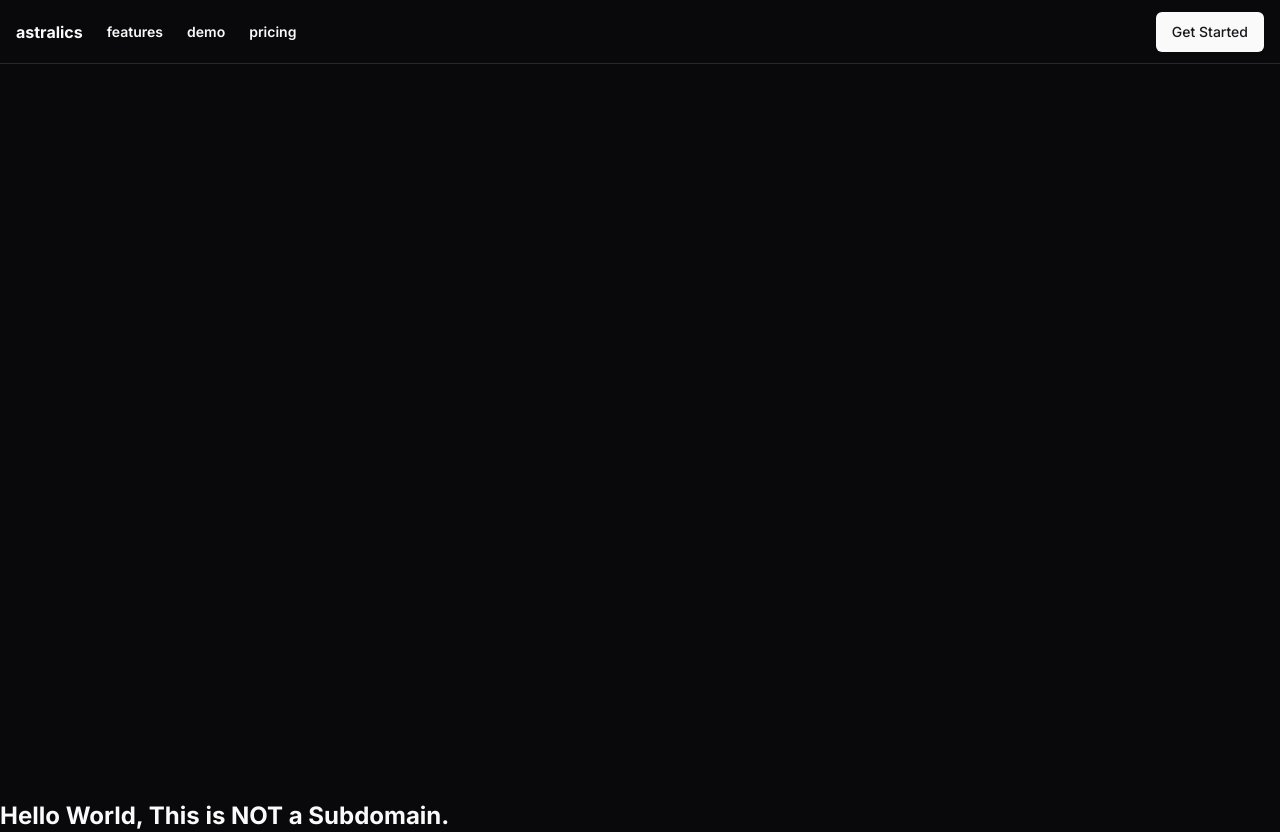
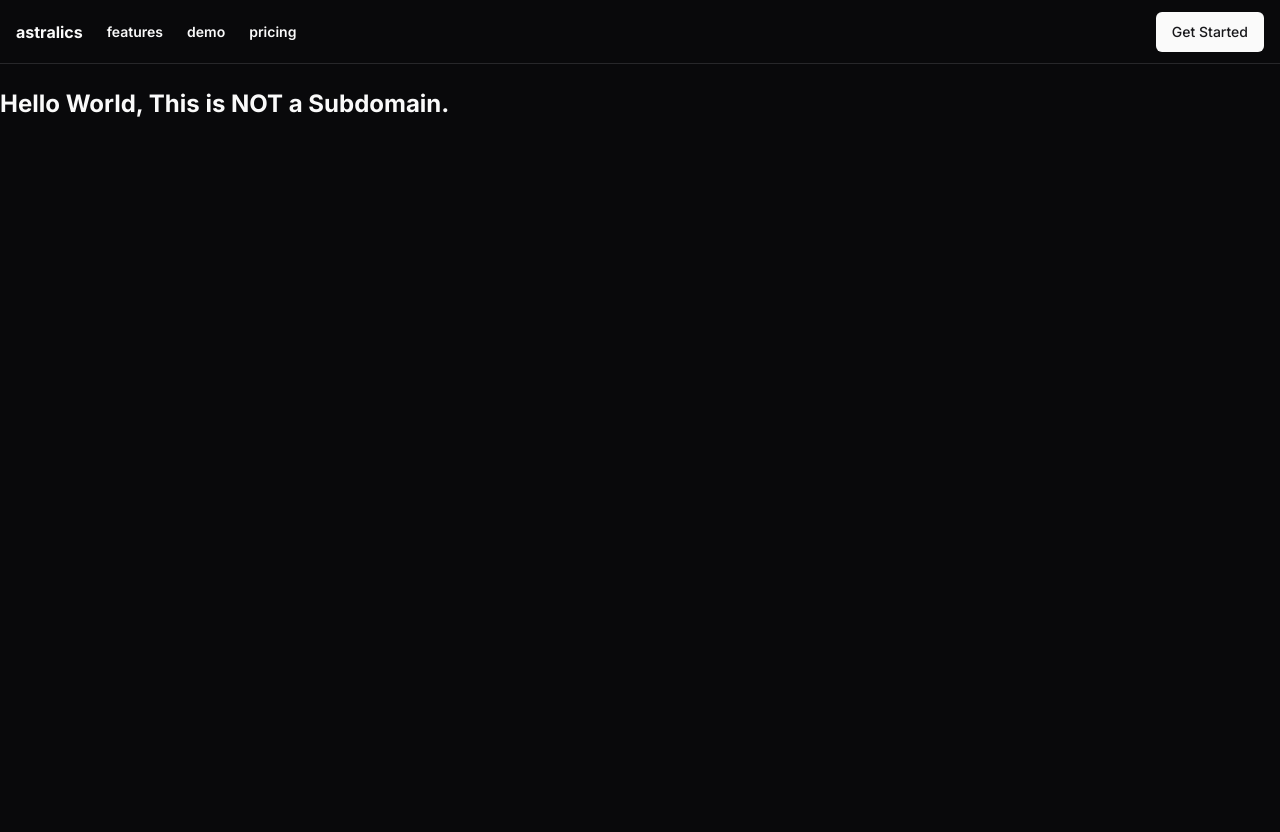
Before and after one commit to ramezj/astralics-v2, a Next.js app: page / in a window 1280 px wide. After the commit the page ends 800 px from the top, so only its background shows below. Built offline with nearby package versions, Linux system fonts and the light colour scheme; no server answers.

Commit message:
fixed screen height bug

```diff
--- a/app/page.tsx
+++ b/app/page.tsx
@@ -7,6 +7,7 @@ export default async function Home() {
   return (
     <>
     <Navigation session={session}/>
+    <br />
     <h1 className="font-bold text-2xl">Hello World, This is NOT a Subdomain.</h1>
     </>
   );
--- a/components/shared/Navigation.tsx
+++ b/components/shared/Navigation.tsx
@@ -6,7 +6,7 @@ import { Sheet, SheetContent, SheetTrigger } from "@/components/ui/sheet"
 
 export function Navigation(props:any) {
   return (
-    <div className="flex min-h-screen w-full flex-col">
+    <div className="flex w-full flex-col">
       <header className="sticky top-0 flex h-16 items-center gap-4 border-b bg-background px-4">
         <nav className="hidden flex-col gap-6 text-lg font-medium md:flex md:flex-row md:items-center md:gap-5 md:text-sm lg:gap-6">
           <Link href="/" className="flex items-center gap-2 text-lg font-bold md:text-base">
```
